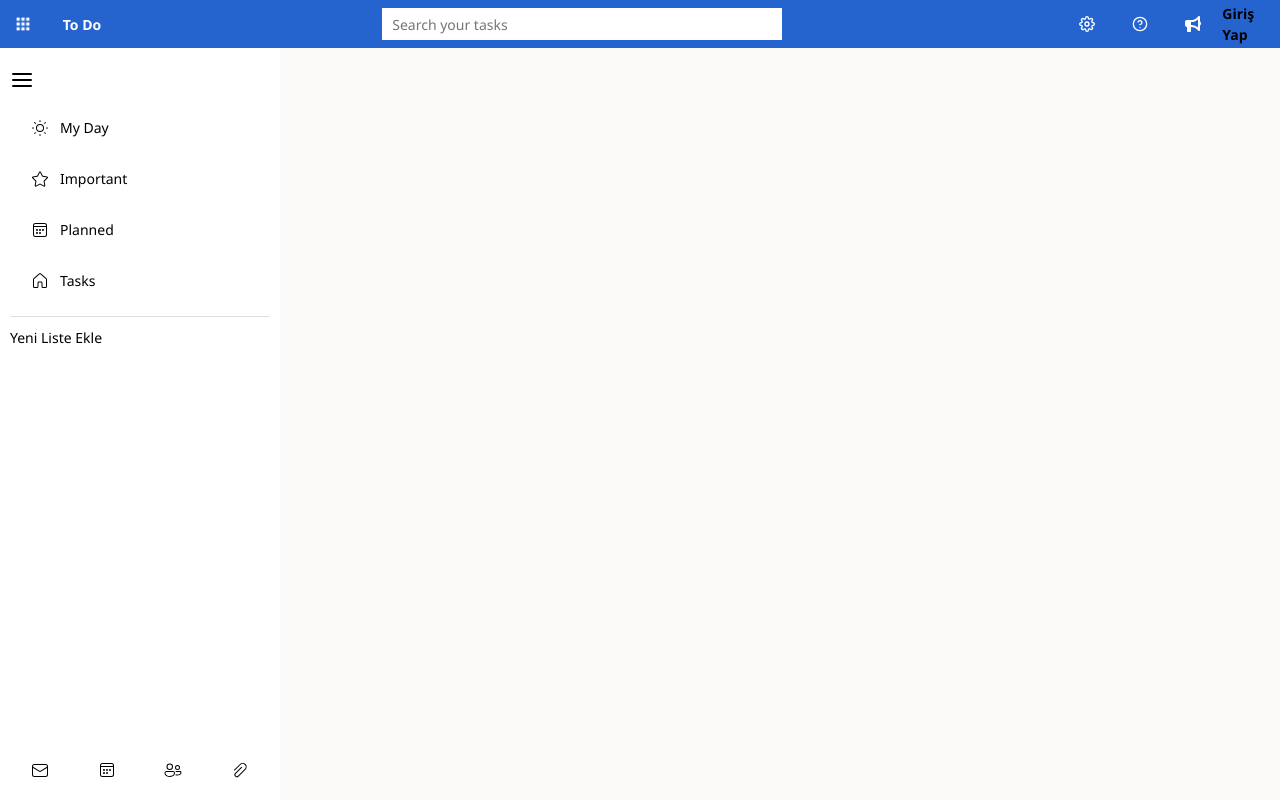
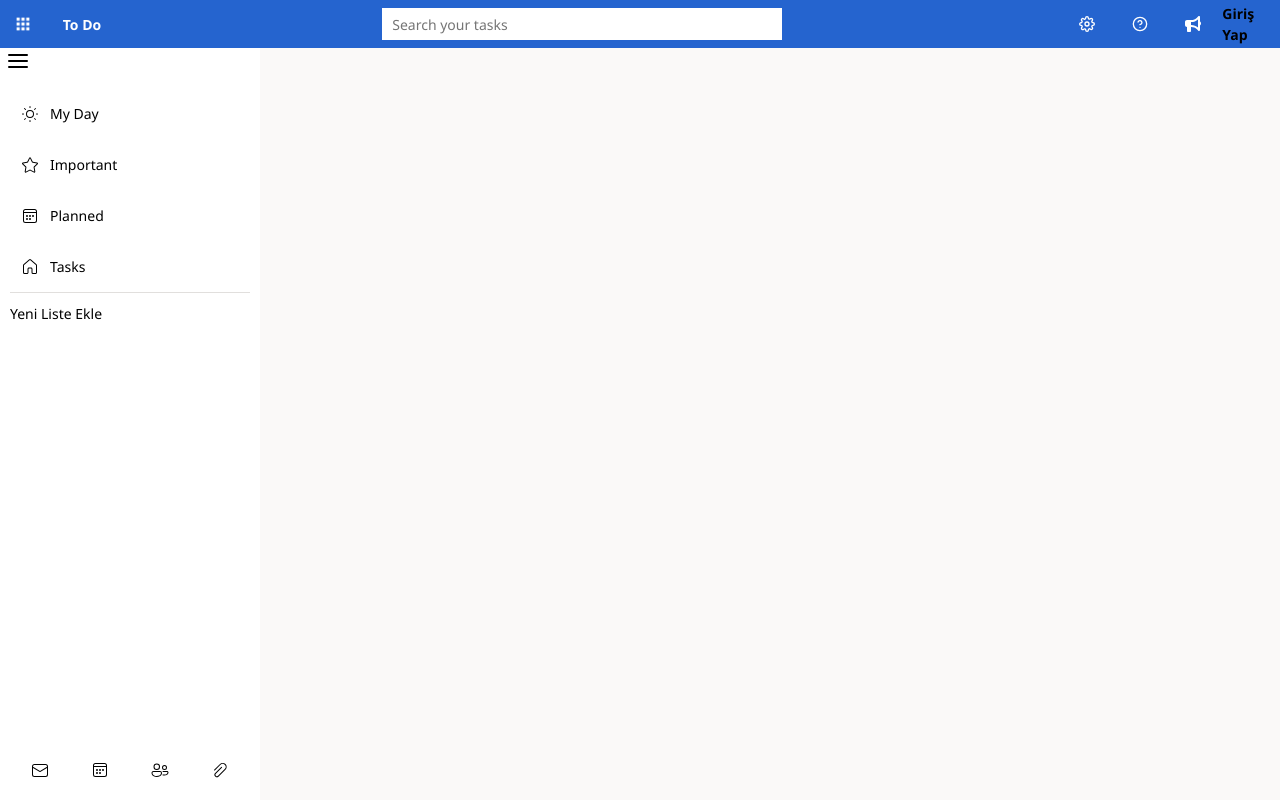
Before and after one commit to emrekrt0/msft-todo, a React (Vite) app: page / in a window 1280 px wide. Built offline with nearby package versions, Linux system fonts and the light colour scheme.

Commit message:
CSS duzenlemeleri

```diff
--- a/src/Planned.jsx
+++ b/src/Planned.jsx
@@ -11,7 +11,6 @@
 
   export default function Important() {
     const [userID, setUserID] = useState();
-    const [selectedDate, setSelectedDate] = useState();
     const [tasks, setTasks] = useState([]);
 
     useEffect(() => {
@@ -71,7 +70,7 @@
     }
 
     async function handleSendTask(e) {
-        let todayDate = new Date().toISOString().slice(0, 10);
+        let todayDate = new Date().toISOString();
 
         if (!userID) {
             return;
@@ -79,10 +78,11 @@
 
         e.preventDefault();
         const formData = Object.fromEntries(new FormData(e.target));
+        let selectedDate;
         if (!formData.date) {
-            setSelectedDate(todayDate);
+           selectedDate = todayDate;
         } else {
-        setSelectedDate(formData.date);
+            selectedDate = formData.date;
         }
         try {
         const { data, error } = await supabase
--- a/src/Search.jsx
+++ b/src/Search.jsx
@@ -1,18 +1,30 @@
 import React, { useContext } from 'react';
-import { SearchContext } from './Root.jsx'; // adjust the path as needed
+import { SearchContext } from './Root.jsx';
 
 export default function Search() {
   const searchResults = useContext(SearchContext) || [];
   console.log(searchResults);
     return (
-        <div className="search-results">
-            <h2>Search Results</h2>
-            {searchResults.map((result) => (
-                <div key={result.id} className="search-result-item">
-                    <p>{result.todo}</p>
-                    {/* Diğer sonuç bilgilerini buraya ekleyebilirsiniz */}
+        <div className="mainBackground">
+            <div className="importantHeader">
+                <div className="importantHeader-title">
+                  <h2>Search Results</h2>
+                </div>
+            </div>
+            <div className="tasks mt-50">
+            {searchResults.map((search) => (
+                <div key={search.id} className="baseAdd addTask box-shadow mb-20 ts">
+                    <button className="baseAdd-icon" type="Button" aria-label="Add a task" tabIndex={"0"} onClick={() => handleDelete(search.id)}>
+                    <svg fill="currentColor" aria-hidden="true" width="20" height="20" viewBox="0 0 20 20" xmlns="http://www.w3.org/2000/svg"><path d="M10 3a7 7 0 100 14 7 7 0 000-14zm-8 7a8 8 0 1116 0 8 8 0 01-16 0z" fill="blue"></path></svg>
+                    </button>
+                    <ul>
+                        <li className="baseAddInput-important">
+                            <div className="whatTodo">{search.todo} {search.date ? <p className="taskDate themeBlue">{search.date}</p> : null } </div> {!search.important ? <div className="importantCheck"><button onClick={ () => changeImportant(search.id, search.important)}>💫</button></div> : <button onClick={ () => changeImportant(search.id, search.important)}><div className="importantCheck">⭐</div></button>}
+                        </li>
+                    </ul>
                 </div>
             ))}
+            </div>
         </div>
     );
 }
--- a/src/components/Header.jsx
+++ b/src/components/Header.jsx
@@ -15,6 +15,7 @@
     const [isLogged, setIsLogged] = useState(false);
     const [user, setUser] = useState([]);
     const [search, setSearch] = useState('');
+    const [exitDropdown, setExitDropdown] = useState(false);
     const navigate = useNavigate();
 
     supabase.auth.onAuthStateChange((event, session) => {
@@ -40,12 +41,26 @@
         setSearch(searchText);
         onSearch(search);
         navigate('/search')
+        console.log('Aratılan harf:', search);
 
         if (searchText === '') {
             setSearch('');
             navigate('myday')
         }
     }
+
+    function handlExitStyle() {
+        setExitDropdown(!exitDropdown);
+    }
+    function ExitDropdown() {
+        return (
+          <>
+            <ul className={`exitDropdown ${exitDropdown ? "" : "none"}`}>
+            <li><h3><button onClick={logOut}>Çıkış yap</button></h3></li>
+            </ul>
+          </>
+        );
+      }
 
     return(
         <>
@@ -78,7 +93,12 @@
 
             <div className="header_right">
                 <div className="header_user">
-                    {isLogged ? <div> <button onClick={logOut}>Çıkış yap</button> <h2>{user}</h2> </div> : <Link to={`/signin`}><h4>Giriş Yap</h4></Link> }
+                    {isLogged ? <div className="exitInfo">
+                        <h2><button onClick={handlExitStyle}><span className="userInfo">{user}</span>
+                        <span className="dropIcon"><span className="fs-14">▼</span></span>
+                        </button></h2>
+                        </div> : <Link to={`/signin`}><h4>Giriş Yap</h4></Link> }
+                    <ExitDropdown/>
 
                 </div>
             </div>
--- a/src/components/LeftNavbar.jsx
+++ b/src/components/LeftNavbar.jsx
@@ -1,13 +1,23 @@
 import { Outlet, Link, NavLink } from "react-router-dom";
 import hamburgerIcon from '../assets/static/menu.svg';
+import { useState } from "react";
 
 export default function LeftNavbar() {
+    const [hamburger, setHamburger] = useState(true);
+
+    function handleHamburger() {
+        setHamburger(!hamburger);
+    }
+
     return(
-        <div className="leftNavBar">
+        <>
+        <div className="lnb">
+            <div className={`hamburgerMenu ${hamburger ? "bg-white" : ""}`}>
+                 <button type="button" onClick={handleHamburger}><img src={hamburgerIcon} alt="" /></button>
+            </div>
+        <div className={`leftNavBar ${hamburger ? "" : "none"}`}>
+            <div className="leftNavbarFlex">
                 <div className="leftNavBarTop">
-                <div className="hamburgerMenu">
-                    <img src={hamburgerIcon} alt="" />
-                </div>
                     <div className="lNavbar">
                         <ul className="lNavbarList">
                             <li>
@@ -39,7 +49,9 @@
                         <a href="#!" title="Files"><svg fill="currentColor" aria-hidden="true" width="20" height="20" viewBox="0 0 20 20" xmlns="http://www.w3.org/2000/svg"><path d="M4.83 10.48l5.65-5.65a3 3 0 014.25 4.24L8 15.8a1.5 1.5 0 01-2.12-2.12l6-6.01a.5.5 0 10-.7-.71l-6 6.01a2.5 2.5 0 003.53 3.54l6.71-6.72a4 4 0 10-5.65-5.66L4.12 9.78a.50.5 0 00.7.7z" fill="currentColor"></path></svg></a>
                     </div>
                 </div>
-
             </div>
+        </div>
+        </div>
+        </>
     )
 }
--- a/src/index.css
+++ b/src/index.css
@@ -161,22 +161,46 @@
   align-items: center;
   justify-content: flex-end;
 }
+.header_right .header_user span {
+  color: #fff;
+}
+.exitDropdown.none {
+  display: none;
+}
+.header_user {
+  position: relative;
+}
+
+.exitDropdown {
+  position: absolute;
+  top: 100%;
+  left: 0;
+  z-index: 1;
+}
+
+.exitDropdown button {
+  width: max-content;
+ background-color: #2564cf;
+ color: #fff;
+}
+.header_user .exitInfo button {
+  display: flex;
+  align-items: center;
+  gap: 8px;
+}
+
 .leftNavBar {
   background-color: #fff;
   width: fit-content;
   box-shadow: #2564cf;
-  height: calc(100vh - 48px);
-  display: flex;
-  flex-direction: column;
-  justify-content: space-between;
-  padding: 20px 10px;
+  height: calc(100vh - 78px);
+  padding: 10px 10px;
+
 }
 .leftNavBar .lNavbar .lNavbarList {
   width: 240px;
 }
-.leftNavBar .lNavbar {
-  padding: 10px 10px;
-}
+
 .leftNavBar .lNavbar .lNavbarList li {
   display: flex;
   gap: 10px;
@@ -187,13 +211,24 @@
 .leftNavBar .splitter {
   background-color: #e1dfdd;
   height: 1px;
+  width: 100%;
   margin-bottom: 10px;
 }
+.leftNavBar .leftNavbarFlex {
+  display: flex;
+  flex-direction: column;
+  justify-content: space-between;
+  height: 100%;
+}
+.leftNavBar.none {
+  display: none;
+}
+
 .leftNavBarBottom .officeButtons {
   display: flex;
   flex-direction: row;
   justify-content: space-between;
-  padding: 0 20px;
+  padding: 10px 20px;
 }
 #detail {
   width: 100%;
@@ -307,3 +342,11 @@
 .themeBlue {
   color: #3e69e4;
 }
+
+.bg-white {
+  background-color: #fff;
+}
+
+.fs-14 {
+  font-size: 14px;
+}
```
Lines whose indentation alone changed are shown as unchanged.
